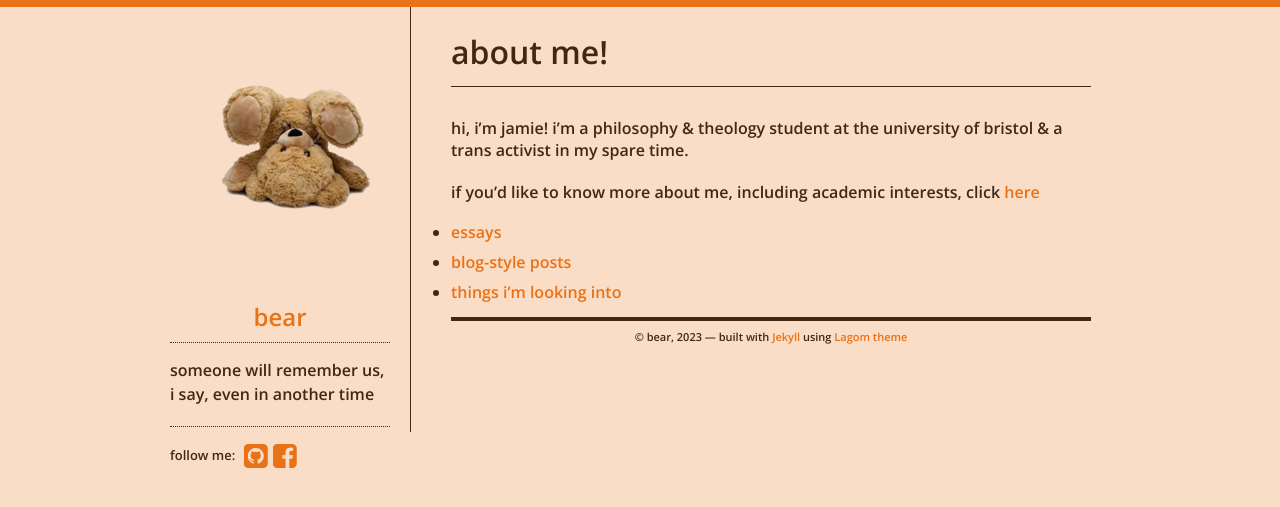
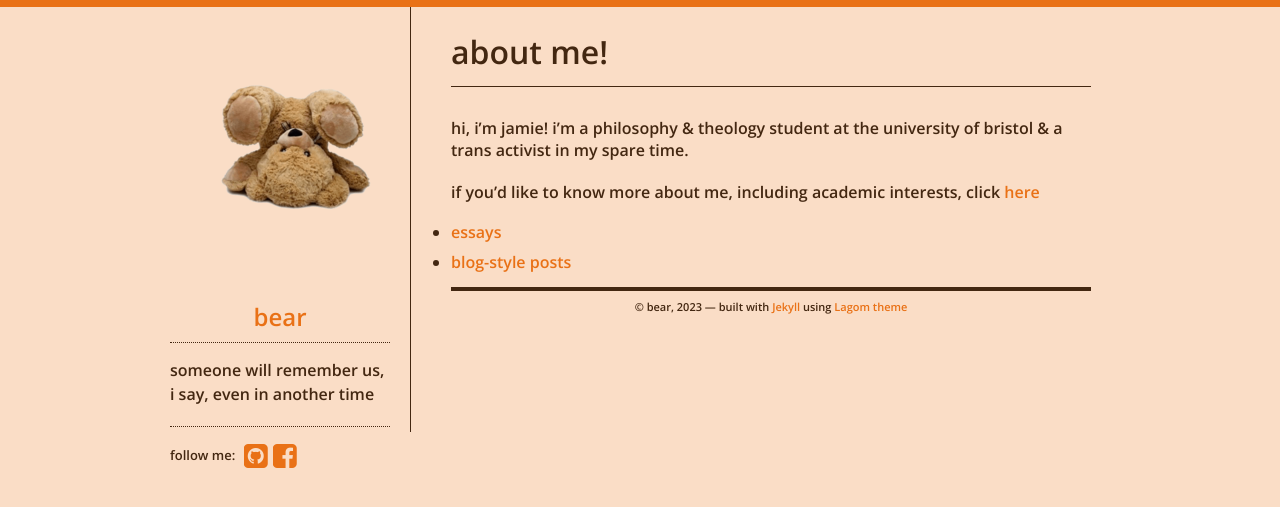
Before and after one commit to jamiethebear/jamiethebear.github.io, a Jekyll site: the page built from index.md, in a window 1280 px wide. Shown: the top 507 px of the page. Built offline with Jekyll 4.4.1, drawn with Linux system fonts in a browser that asks for light colours; our own code applies the rules of GitHub Pages for plain Markdown files.

Commit message:
Update index.md

```diff
--- a/index.md
+++ b/index.md
@@ -7,4 +7,3 @@ hi, i'm jamie! i'm a philosophy & theology student at the university of bristol
 if you'd like to know more about me, including academic interests, click [here](./about.html)
 * [essays](./essays.html)
 * [blog-style posts](./blog.html)
-* [things i'm looking into](./things.html)
```
